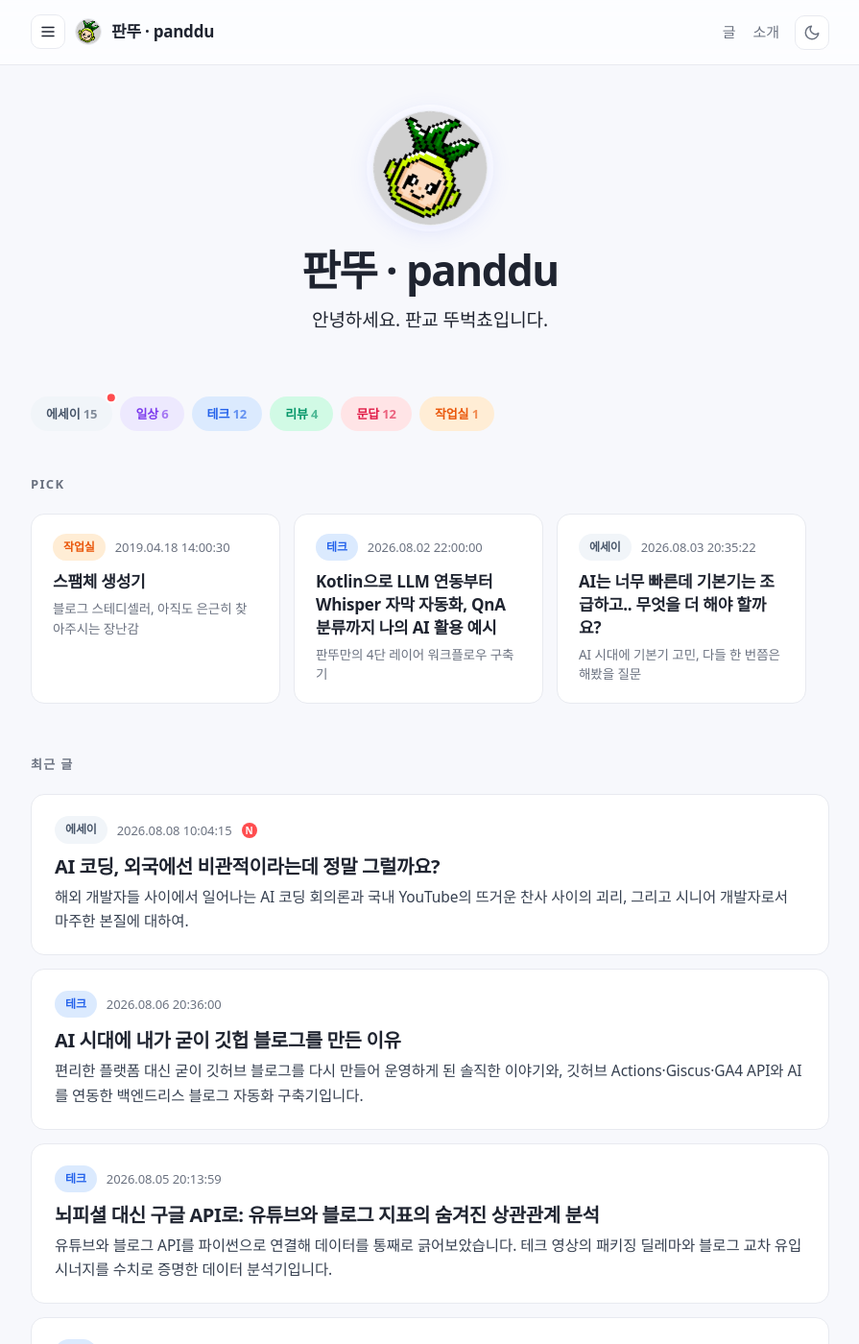
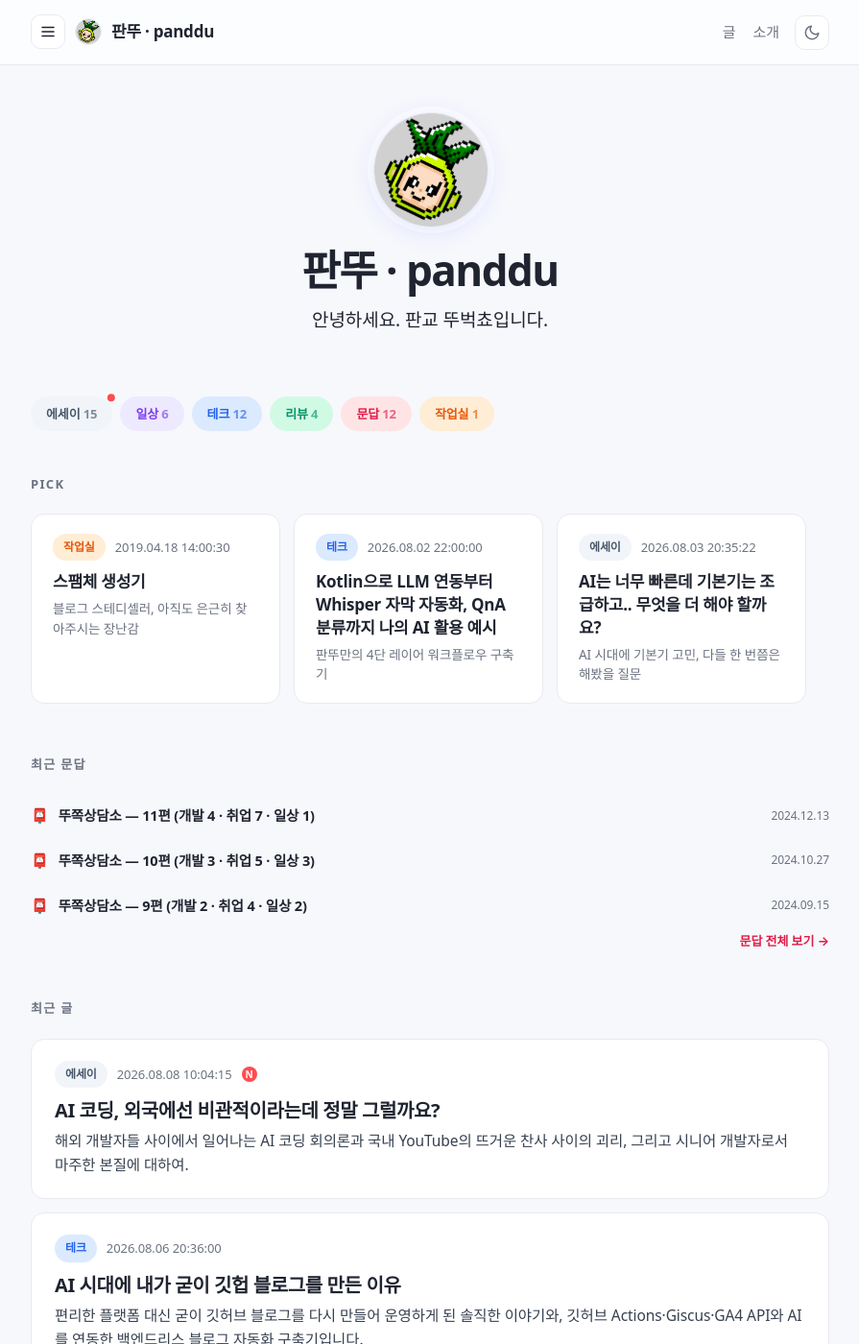
Before and after one commit to panddu/panddu.github.io, a Jekyll site: the page built from index.html, in a window 1280 px wide and 1400 px high. Shown: the whole window at 96% size, without its empty margins (192-1087 px from the left). Built offline with Jekyll 4.4.1, drawn with Linux system fonts in a browser that asks for light colours; some web fonts are replaced.

Commit message:
feat: 홈 화면에 "최근 문답" 섹션 추가, 사이드바 상담소 링크 우선 배치
PICK 큐레이션 아래에 문답 카테고리 최신 답변 3건을 제목 한 줄 목록으로
노출하고 카테고리 페이지로 연결. 사이드바 "공간" 섹션에서는 상담소
제보 링크를 맨 위로 옮겨 눈에 잘 띄게 함.

Co-Authored-By: Claude Sonnet 5 <noreply@anthropic.com>

```diff
--- a/_includes/sidebar.html
+++ b/_includes/sidebar.html
@@ -38,6 +38,11 @@
     </nav>
 
     <nav class="sidebar__section" aria-label="공간">
+      <a class="sidebar__cta" href="https://forms.gle/cAQTXZizeeerfzon6" target="_blank" rel="noopener">
+        <span class="sidebar__cta-emoji" aria-hidden="true">📮</span>
+        <span class="sidebar__cta-label">뚜쪽상담소</span>
+        <span class="sidebar__cta-sub">고민·질문 제보하기</span>
+      </a>
       <a class="sidebar__cta{% if page.url == '/board/' %} is-current{% endif %}" href="{{ '/board/' | relative_url }}">
         <span class="sidebar__cta-emoji" aria-hidden="true">💬</span>
         <span class="sidebar__cta-label">뚜벅뚜벅</span>
@@ -50,11 +55,6 @@
         <span class="sidebar__cta-label">오픈톡</span>
         <span class="sidebar__cta-sub">다같이 실시간 채팅</span>
       </a>
-      <a class="sidebar__cta" href="https://forms.gle/cAQTXZizeeerfzon6" target="_blank" rel="noopener">
-        <span class="sidebar__cta-emoji" aria-hidden="true">📮</span>
-        <span class="sidebar__cta-label">뚜쪽상담소</span>
-        <span class="sidebar__cta-sub">고민·질문 제보하기</span>
-      </a>
     </nav>
   </div>
 </aside>
--- a/_layouts/home.html
+++ b/_layouts/home.html
@@ -39,6 +39,26 @@ layout: default
 </section>
 {%- endif -%}
 
+{%- assign counsel_posts = site.posts | where: "category", "comms" | where_exp: "p", "p.title contains '뚜쪽상담소'" | slice: 0, 3 -%}
+{%- if counsel_posts and counsel_posts.size > 0 -%}
+<section class="home-counsel" aria-label="최근 문답">
+  <h2 class="section-title">최근 문답</h2>
+  <ul class="home-counsel__list">
+    {%- for post in counsel_posts -%}
+      <li>
+        <a class="home-counsel__row" href="{{ post.url | relative_url }}">
+          <span class="home-counsel__icon" aria-hidden="true">📮</span>
+          <span class="home-counsel__title">{{ post.title | escape }}</span>
+          {% include new_badge.html post=post %}
+          <time class="home-counsel__date" datetime="{{ post.date | date_to_xmlschema }}">{{ post.date | date: "%Y.%m.%d" }}</time>
+        </a>
+      </li>
+    {%- endfor -%}
+  </ul>
+  <a class="home-counsel__more" href="{{ '/series/comms/' | relative_url }}">문답 전체 보기 →</a>
+</section>
+{%- endif -%}
+
 <section class="post-list">
   <h2 class="section-title">최근 글</h2>
   {%- assign recent_posts = site.posts | slice: 0, 6 -%}
--- a/assets/css/main.scss
+++ b/assets/css/main.scss
@@ -21,6 +21,9 @@
   --answer-border: #e3e8ff;
   --num-bg: #eef0f4;
   --ring: rgba(255, 255, 255, 0.9);
+  --counsel-accent: #e11d48;
+  --counsel-bg: #fff1f3;
+  --counsel-border: rgba(225, 29, 72, 0.25);
   --maxw: 880px;
   --header-height: 68px;
   color-scheme: light;
@@ -46,6 +49,9 @@
   --answer-border: #2f3650;
   --num-bg: #2a3040;
   --ring: rgba(255, 255, 255, 0.06);
+  --counsel-accent: #fb7185;
+  --counsel-bg: rgba(251, 113, 133, 0.1);
+  --counsel-border: rgba(251, 113, 133, 0.3);
   color-scheme: dark;
 }
 // 명시 토글(dark)
@@ -424,6 +430,65 @@ a {
   font-size: 13.5px;
   color: var(--muted);
   line-height: 1.5;
+}
+
+// ===== Home 상담소 최신 답변 =====
+// PICK 카드형과 결을 달리해 제목 1줄짜리 세로 목록으로 — 상담소는 업로드가
+// 뜸해서(비정기) 카드보다는 가벼운 리스트 + "더보기"로 문답 카테고리 유도가 더 맞다.
+.home-counsel {
+  margin-bottom: 48px;
+}
+.home-counsel__list {
+  display: flex;
+  flex-direction: column;
+  gap: 2px;
+  margin: 0 0 4px;
+  padding: 0;
+  list-style: none;
+}
+.home-counsel__row {
+  display: flex;
+  align-items: center;
+  gap: 10px;
+  padding: 10px 10px;
+  margin: 0 -10px;
+  border-radius: 8px;
+  color: var(--ink);
+  transition: background 0.15s ease;
+  &:hover {
+    text-decoration: none;
+    background: var(--counsel-bg);
+    .home-counsel__title { color: var(--counsel-accent); }
+  }
+}
+.home-counsel__icon {
+  flex: 0 0 auto;
+  font-size: 15px;
+  line-height: 1;
+}
+.home-counsel__title {
+  flex: 1 1 auto;
+  min-width: 0;
+  font-size: 14.5px;
+  font-weight: 700;
+  letter-spacing: -0.01em;
+  overflow: hidden;
+  text-overflow: ellipsis;
+  white-space: nowrap;
+  transition: color 0.15s ease;
+}
+.home-counsel__date {
+  flex: 0 0 auto;
+  font-size: 12px;
+  color: var(--muted);
+}
+.home-counsel__more {
+  display: block;
+  text-align: right;
+  font-size: 13px;
+  font-weight: 700;
+  color: var(--counsel-accent);
+  &:hover { text-decoration: underline; }
 }
 
 // ===== Home "전체 글 보기" 링크 =====
```
